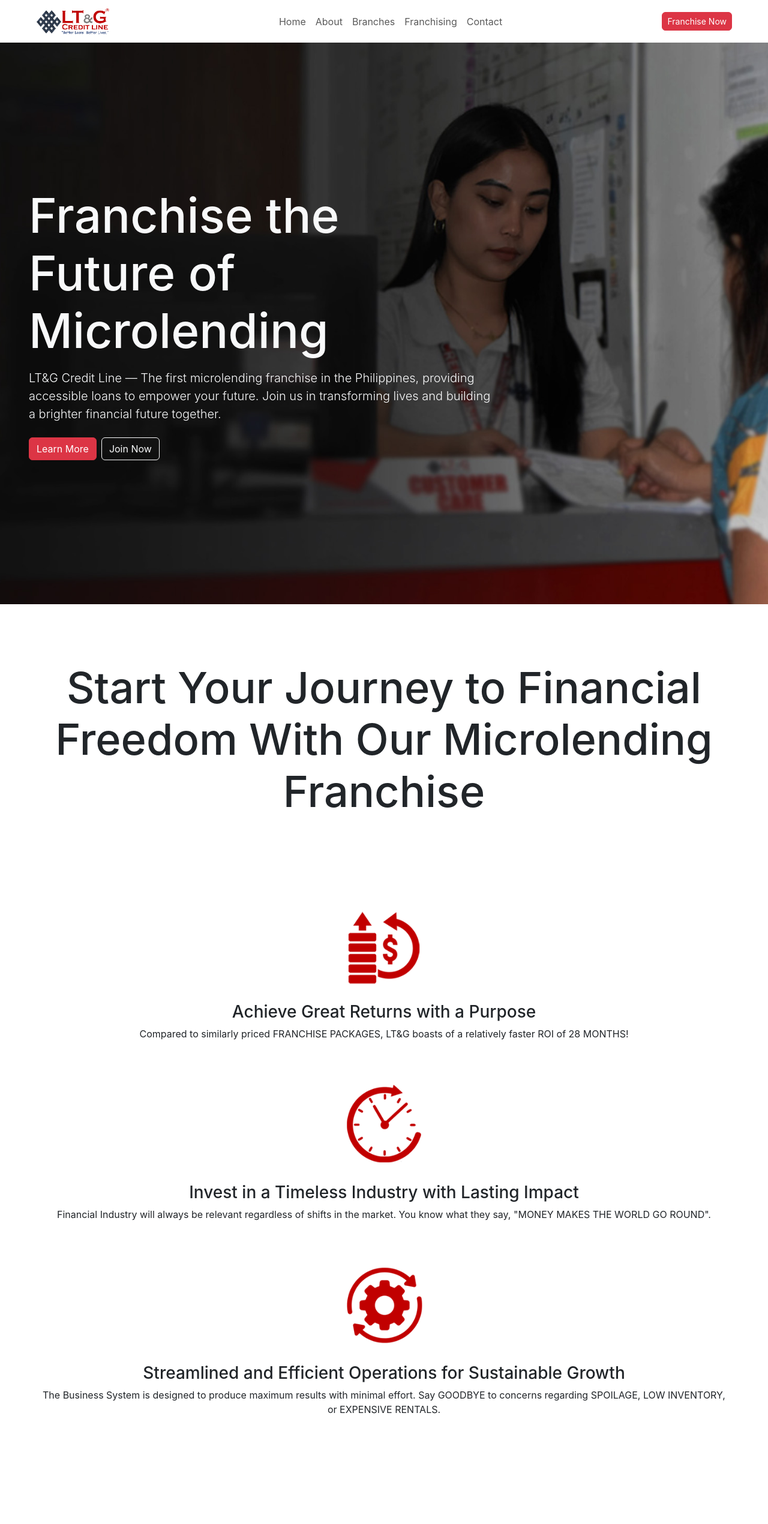
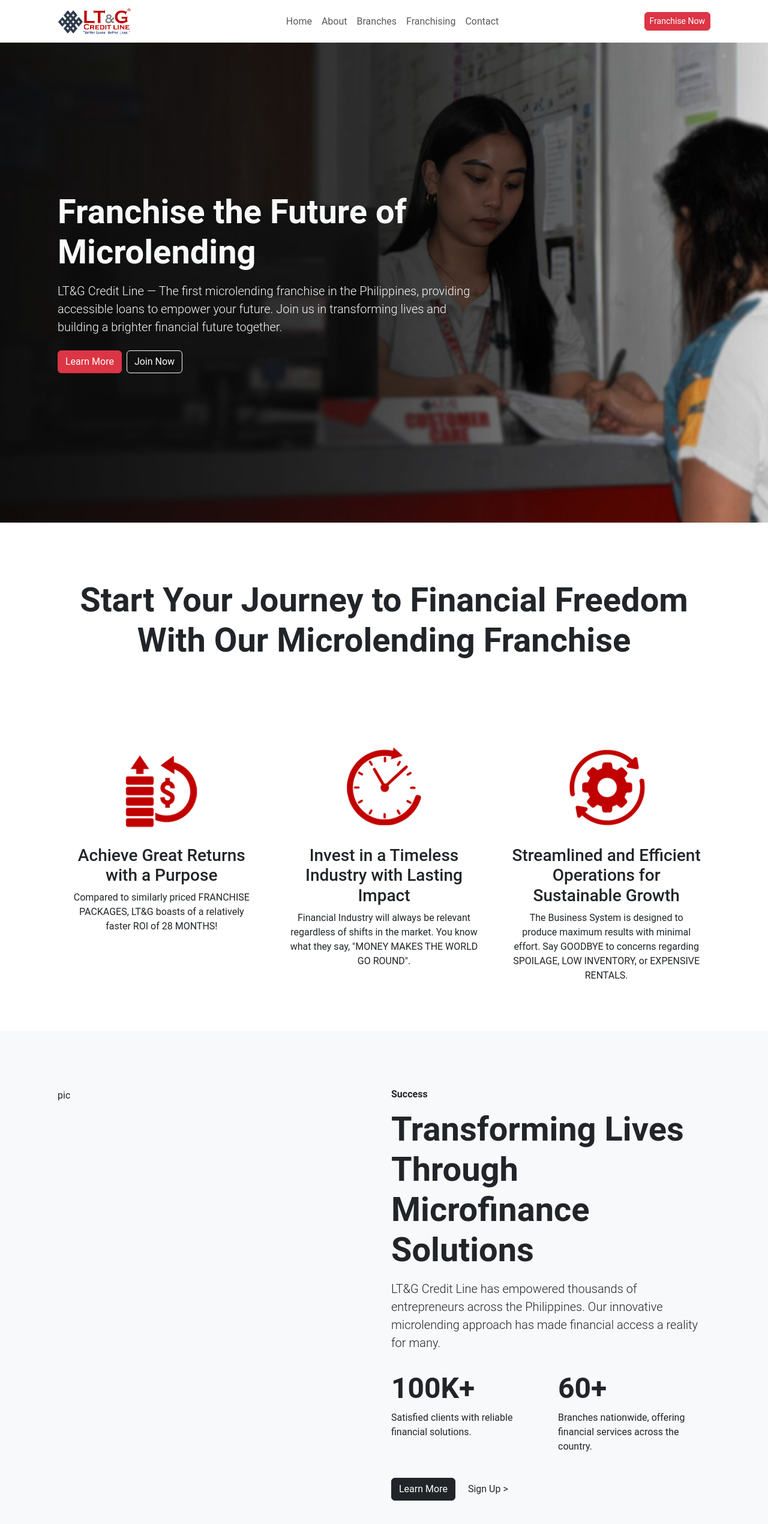
Before and after one commit to notforkids/mams-ltg-website, a React (Vite) app: page /#/ in a window 1280 px wide. Shown: the top 2540 px of the page at 60% size. Before the commit the page ends 2441 px from the top, so only its background shows below. Built offline with nearby package versions, Linux system fonts and the light colour scheme.

Commit message:
Updated 03142025

```diff
--- a/src/App.css
+++ b/src/App.css
@@ -5,5 +5,40 @@
 }
 
 body{
-  font-family: "Inter", sans-serif;
+  font-family: "Roboto", sans-serif;
 }
+
+/* Small devices (landscape phones, 576px and up) */
+@media (min-width: 576px) {
+
+ }
+
+/* Medium devices (tablets, 768px and up)*/
+@media (min-width: 768px) {
+
+
+ }
+
+/* Large devices (desktops, 992px and up)*/
+@media (min-width: 992px) {
+  .custom-x-padding{
+    padding-left: 5rem;
+    padding-right: 5rem;
+  }
+}
+
+/* X-Large devices (large desktops, 1200px and up) */
+@media (min-width: 1200px) {
+  .custom-x-padding{
+    padding-left: 6rem;
+    padding-right: 6rem;
+  }
+}
+
+/* XX-Large devices (larger desktops, 1400px and up) */
+@media (min-width: 1400px) {
+  .custom-x-padding{
+    padding-left: 10rem;
+    padding-right: 10rem;
+  }
+ }
--- a/src/components/Header/NavSection.jsx
+++ b/src/components/Header/NavSection.jsx
@@ -8,7 +8,7 @@
 const NavSection = () => {
   return (
     <Navbar collapseOnSelect expand="lg" className="bg-body-light">
-    <Container fluid className='mx-xxl-5 mx-xl-5 mx-lg-5 mx-md-5 mx-sm-4'>
+    <Container fluid className='custom-x-padding'>
       <Navbar.Brand href="/">
       <img
           src={Logo}
--- a/src/components/HomeComponent/FeatureListSection.jsx
+++ b/src/components/HomeComponent/FeatureListSection.jsx
@@ -10,15 +10,15 @@
 
 const FeatureListSection = () => {
   return (
-    <Container fluid className='py-5 px-xxl-5 px-xl-5 px-lg-5 px-md-5 px-sm-0'>
+    <Container fluid className='custom-x-padding py-5'>
         <Row className='mt-5 justify-content-center'>
             <Col className='mb-5' xxl={10}>
-              <h1 className="text-center display-2 fw-medium">Start Your Journey to Financial Freedom With Our Microlending Franchise</h1>
+              <h1 className="text-center display-4 fw-bold">Start Your Journey to Financial Freedom With Our Microlending Franchise</h1>
             </Col>
         </Row>
 
         <Row className='mt-5'>
-                <Col xxl={4} >
+                <Col xxl={4} lg={4} >
                     <Card className='text-center align-items-center border-0'>
                         <Card.Img src={GreatReturns} className="feature-list-pic" alt="Great Return Icon" variant="top" />
                         <Card.Body>
@@ -31,9 +31,9 @@
                         </Card.Body>
                     </Card>
                 </Col>
-                <Col xxl={4}>
+                <Col xxl={4} lg={4}>
                     <Card className='text-center align-items-center border-0'>
-                        <Card.Img src={TimelessIndustry} className="feature-list-pic" alt="Great Return Icon" variant="top" />
+                        <Card.Img src={TimelessIndustry} className="feature-list-pic" alt="Timeless Industry Icon" variant="top" />
                         <Card.Body>
                             <Card.Title>
                                 <h3>Invest in a Timeless Industry with Lasting Impact</h3>
@@ -44,9 +44,9 @@
                         </Card.Body>
                     </Card>
                 </Col>
-                <Col xxl={4}>
+                <Col xxl={4} lg={4}>
                     <Card className='text-center align-items-center border-0'>
-                        <Card.Img src={LinearOperations} className="feature-list-pic" alt="Great Return Icon" variant="top" />
+                        <Card.Img src={LinearOperations} className="feature-list-pic" alt="Linear Operations Icon" variant="top" />
                         <Card.Body>
                             <Card.Title>
                                <h3>Streamlined and Efficient Operations for Sustainable Growth</h3>
--- a/src/components/HomeComponent/HeroSection.css
+++ b/src/components/HomeComponent/HeroSection.css
@@ -3,8 +3,6 @@
     background-size: cover;
     background-position: center;
     background-repeat: no-repeat;
-    padding-top: 15rem;
-    padding-bottom: 15rem
 }
 
 @media (max-width: 575.98px) {
@@ -13,7 +11,6 @@
         background-size: cover;
         background-position: center;
         background-repeat: no-repeat;
-        padding-top: 15rem;
-        padding-bottom: 15rem
+
     }
 }
--- a/src/components/HomeComponent/HeroSection.jsx
+++ b/src/components/HomeComponent/HeroSection.jsx
@@ -8,10 +8,10 @@
 
 const HeroSection = () => {
   return (
-    <Container fluid className='bg-hero px-xxl-5 px-xl-5 px-lg-5 px-md-5 px-sm-4'>
-            <Row>
-                <Col xs={12} md={10} lg={9} xl={8} xxl={6}>
-                    <h1 className='text-light display-1 fw-medium'>Franchise the Future of Microlending</h1>
+    <Container fluid className='bg-hero custom-x-padding vh-100 d-flex'>
+            <Row className="w-100 d-flex align-items-center">
+                <Col xs={12} md={10} lg={9} xl={8} xxl={6} className='my-auto'>
+                    <h1 className='text-light display-4 fw-bold'>Franchise the Future of Microlending</h1>
                     <p className='text-light lead mt-3'>LT&G Credit Line — The first microlending franchise in the Philippines, providing accessible loans to empower your future. Join us in transforming lives and building a brighter financial future together.</p>
                     <div className='mt-4'>
                     <Button variant='danger' className='me-2'>Learn More</Button>
--- /dev/null
+++ b/src/components/HomeComponent/StatsSection.jsx
@@ -0,0 +1,40 @@
+import React from 'react'
+import Container from 'react-bootstrap/Container';
+import Row from 'react-bootstrap/Row';
+import Col from 'react-bootstrap/Col';
+import Button from 'react-bootstrap/Button';
+
+
+const StatsSection = () => {
+  return (
+    <Container fluid className='bg-light custom-x-padding py-5'>
+    <Row className='justify-content-center'>
+        <Col md={6} sm={12} className='mt-5'>
+        pic
+        </Col>
+
+        <Col md={6} sm={12} className='mt-md-5 '>
+        <h6 className='fw-bold'>Success</h6>
+        <h1 className="display-4 fw-bold mt-3">Transforming Lives Through Microfinance Solutions</h1>
+        <p className='lead mt-3'>LT&G Credit Line has empowered thousands of entrepreneurs across the Philippines. Our innovative microlending approach has made financial access a reality for many. </p>
+        <Row>
+            <Col md={6} sm={12}>
+            <h1 className="fw-bold display-5 mt-3">100K+</h1>
+            <p >Satisfied clients with reliable financial solutions.</p>
+            </Col>
+            <Col md={6} sm={12}>
+            <h1 className="fw-bold display-5 mt-3">60+</h1>
+            <p >Branches nationwide, offering financial services across the country.</p>
+            </Col>
+        </Row>
+        <div className='mt-4'>
+            <Button variant='dark' className='me-2'>Learn More</Button>
+            <Button variant='border-0'>Sign Up &gt;</Button>
+        </div>
+        </Col>
+    </Row>
+    </Container>
+  )
+}
+
+export default StatsSection
--- a/src/pages/Home.jsx
+++ b/src/pages/Home.jsx
@@ -1,12 +1,14 @@
 import React from 'react'
 import HeroSection from '../components/HomeComponent/HeroSection'
 import FeatureListSection from '../components/HomeComponent/FeatureListSection'
+import StatsSection from '../components/HomeComponent/StatsSection'
 
 const Home = () => {
   return (
     <>
     <HeroSection />
     <FeatureListSection />
+    <StatsSection />
     </>
   )
 }
```
Also changed, not shown: src/components/HomeComponent/StatsSection.css (added), 1 other file (tests, documents, lock files or other folders).
